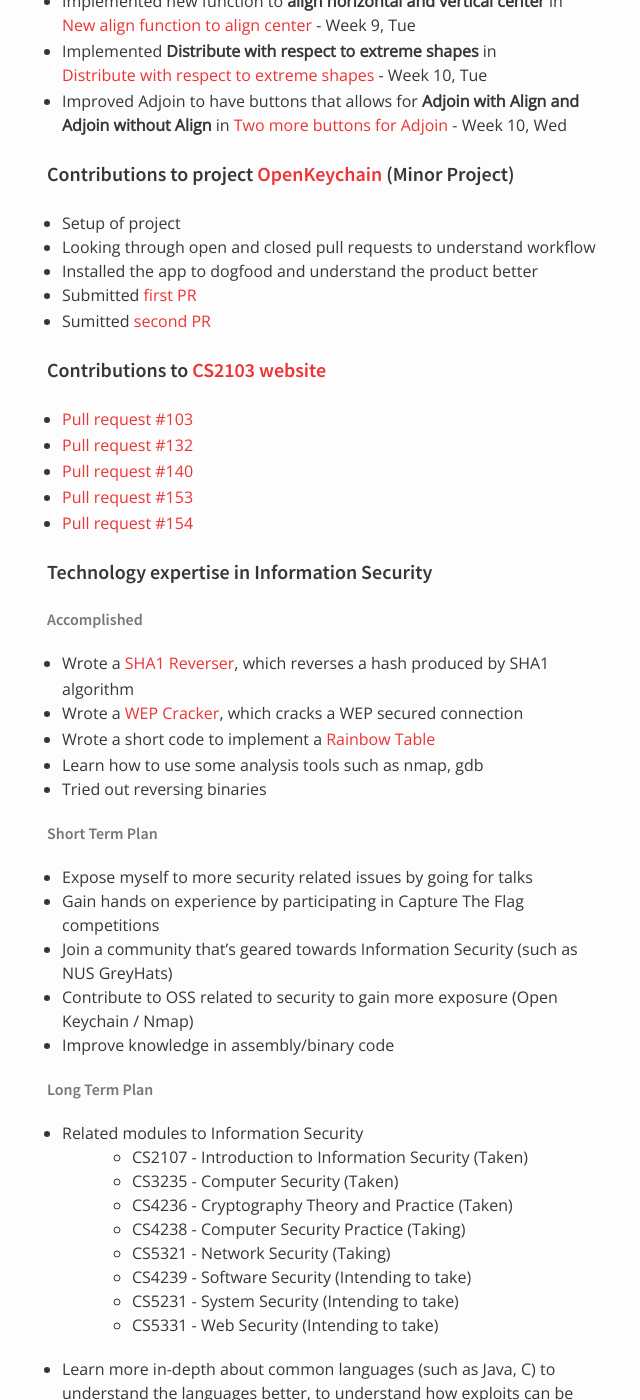
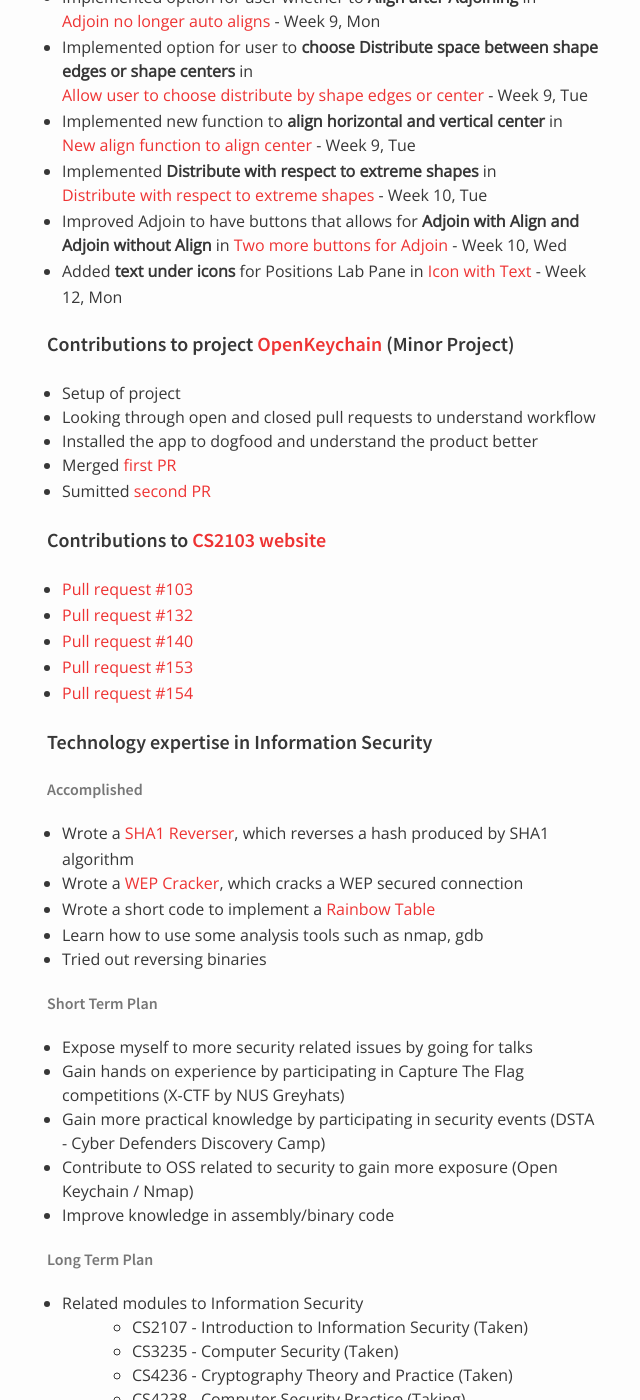
Before and after one commit to nus-oss/cs3281-AY1516S2-website, a Jekyll site: the page built from teams/powerpointlabs.md, in a window 1280 px wide and 1400 px high, scrolled down 14209 px. Shown: the whole window, without its empty margins (323-963 px from the left). Built offline with Jekyll 4.4.1, drawn with Linux system fonts in a browser that asks for light colours; some of the changed text lies outside the part shown.

```diff
--- a/teams/powerpointlabs.md
+++ b/teams/powerpointlabs.md
@@ -78,6 +78,7 @@ permalink: /teams/powerpointlabs/
   * [x] Documentation - Week 11, Sat
   * [x] Fix bug with Swap throwing exception for duplicate images - Week 12, Sun
   * [x] Fix bug with Snap preview changing shapes permanently - Week 12, Sun
+  * [x] Added text under icon for Positions Lab Pane - Week 12, Mon
 * Groundwork for Positions Lab
   * [x] UI Mockup for Distribute along Edge, Align Vertex, Point towards/away from Shape - Week 5, Thu
   * [x] Researched and found potential solution to determining actual coordinates - Week 6, Thu
@@ -404,12 +407,13 @@ permalink: /teams/powerpointlabs/
 * Implemented new function to **align horizontal and vertical center** in [New align function to align center](https://github.com/nus-fboa2016-PL/PowerPointLabs/issues/47) - Week 9, Tue
 * Implemented **Distribute with respect to extreme shapes** in [Distribute with respect to extreme shapes](https://github.com/nus-fboa2016-PL/PowerPointLabs/issues/43) - Week 10, Tue
 * Improved Adjoin to have buttons that allows for **Adjoin with Align and Adjoin without Align** in [Two more buttons for Adjoin](https://github.com/nus-fboa2016-PL/PowerPointLabs/issues/51) - Week 10, Wed
+* Added **text under icons** for Positions Lab Pane in [Icon with Text](https://github.com/nus-fboa2016-PL/PowerPointLabs/issues/61) - Week 12, Mon
 
 #### Contributions to project [OpenKeychain](https://www.openkeychain.org/) (Minor Project)
  * Setup of project
  * Looking through open and closed pull requests to understand workflow
  * Installed the app to dogfood and understand the product better
- * Submitted [first PR](https://github.com/open-keychain/open-keychain/pull/1804)
+ * Merged [first PR](https://github.com/open-keychain/open-keychain/pull/1804)
  * Sumitted [second PR](https://github.com/open-keychain/open-keychain/pull/1808)
 
 #### Contributions to [CS2103 website](http://www.comp.nus.edu.sg/~cs2103/AY1516S2/)
@@ -430,8 +434,8 @@ permalink: /teams/powerpointlabs/
 
 ###### Short Term Plan
 * Expose myself to more security related issues by going for talks
-* Gain hands on experience by participating in Capture The Flag competitions
-* Join a community that's geared towards Information Security (such as NUS GreyHats)
+* Gain hands on experience by participating in Capture The Flag competitions (X-CTF by NUS Greyhats)
+* Gain more practical knowledge by participating in security events (DSTA - Cyber Defenders Discovery Camp)
 * Contribute to OSS related to security to gain more exposure (Open Keychain / Nmap)
 * Improve knowledge in assembly/binary code
 
```
Also changed, not shown: other parts of teams/powerpointlabs.md (+2 -0 lines).
